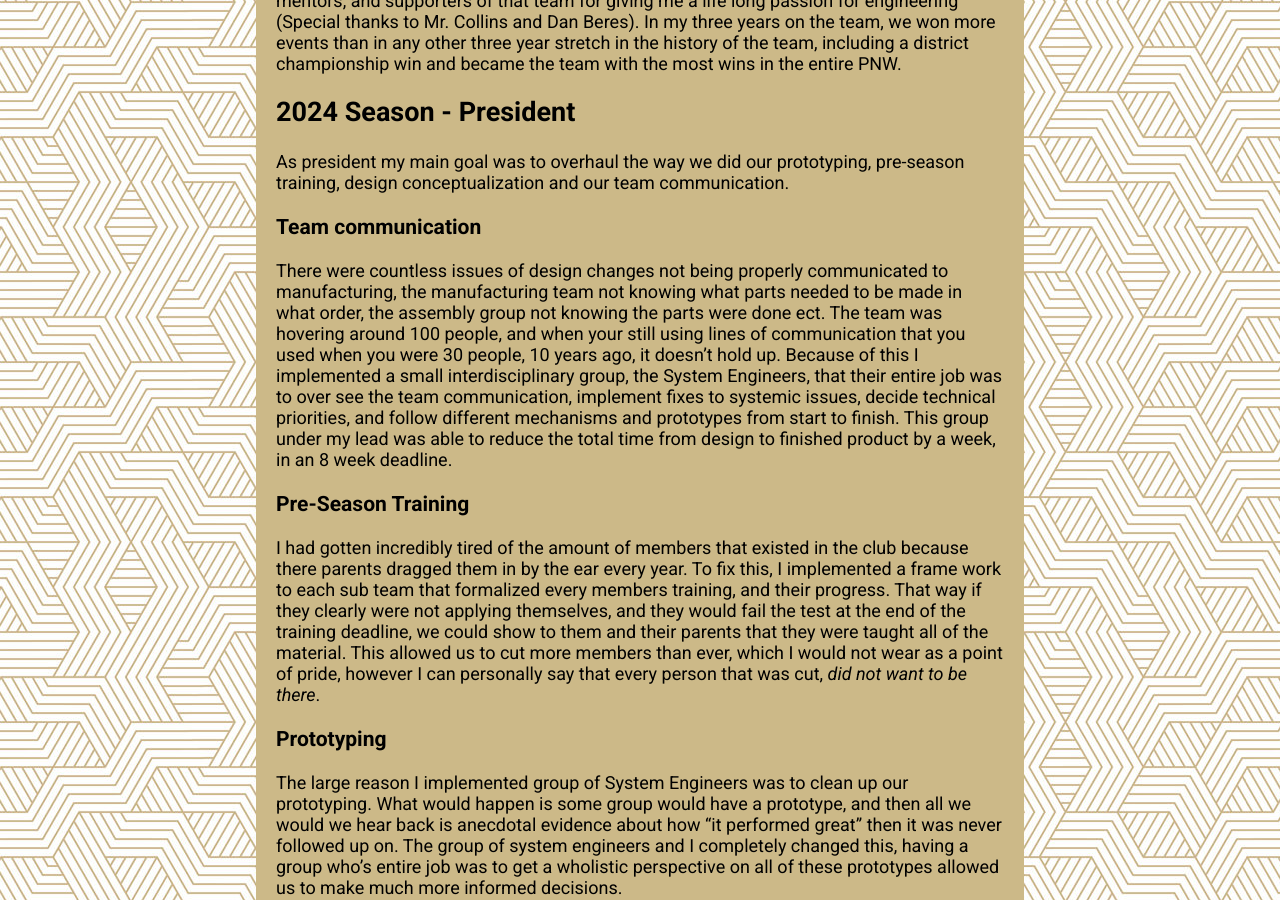
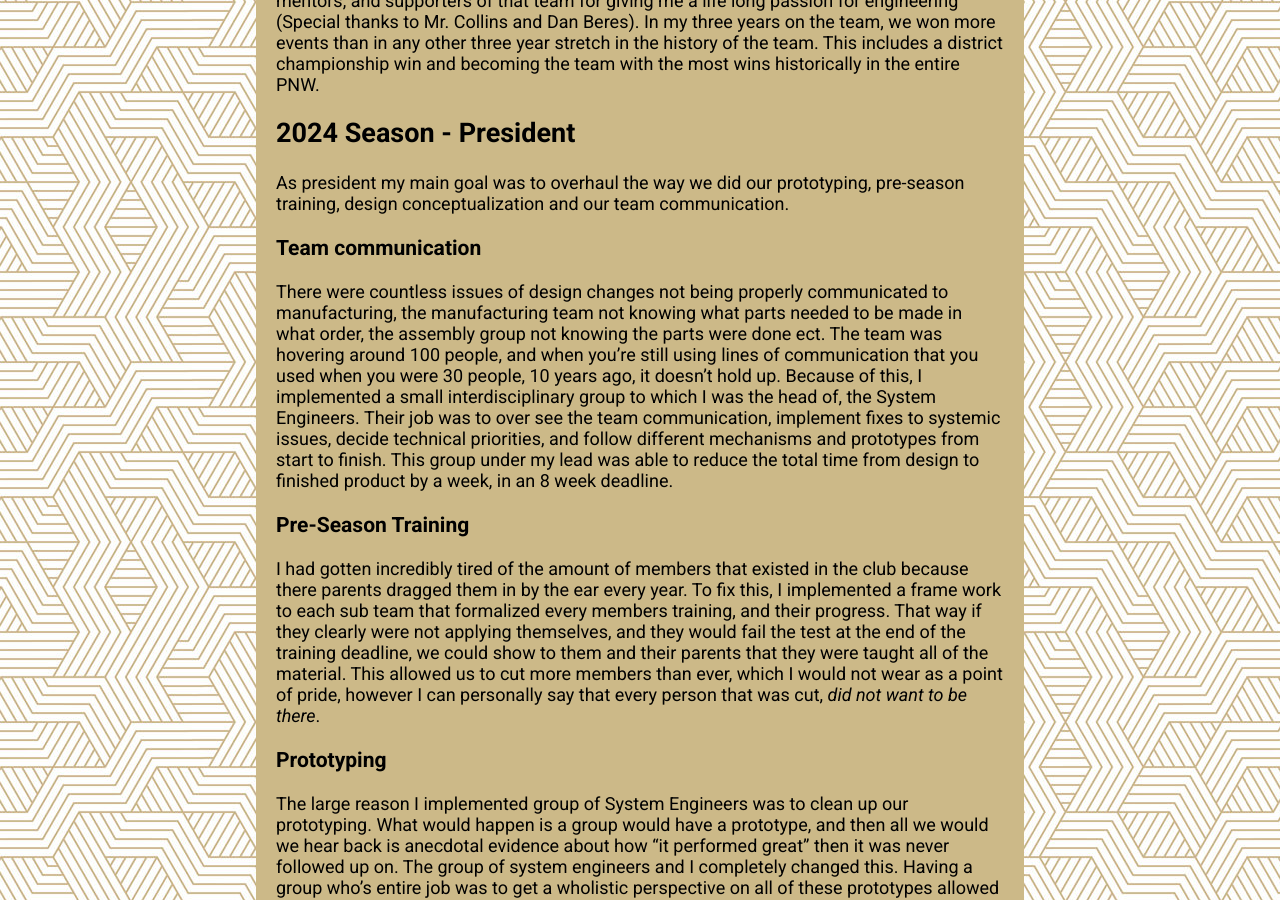
Before and after one commit to Brady-Hogg/Portfolio, a Jekyll site: the page built from bearmetal.md, in a window 1280 px wide and 900 px high, scrolled down 403 px. Built offline with Jekyll 4.4.1, drawn with Linux system fonts in a browser that asks for light colours; some of the changed text lies outside the part shown.

Commit message:
Update bearmetal.md

```diff
--- a/bearmetal.md
+++ b/bearmetal.md
@@ -5,23 +5,23 @@ permalink: /bearmetal
 ---
 
 ## Introduction
-I was on the FRC team at my high school, [Bear Metal](https://tahomarobotics.org/), for 3 years. FRC, or [First Robotics Competition](https://www.firstinspires.org/robotics/frc) is a high school program in which schools all over the world compete annually, to design, build and program a 115 lb robot, to compete in a 3 on 3 format. Participating in this was incredibly formative for me. I still will forever be in debt to all of the older students, mentors, and supporters of that team for giving me a life long passion for engineering (Special thanks to Mr. Collins and Dan Beres). In my three years on the team, we won more events than in any other three year stretch in the history of the team, including a district championship win and became the team with the most wins in the entire PNW.
+I was on the FRC team at my high school, [Bear Metal](https://tahomarobotics.org/), for 3 years. FRC, or [First Robotics Competition](https://www.firstinspires.org/robotics/frc) is a high school program in which schools all over the world compete annually, to design, build and program a 115 lb robot, to compete in a 3 on 3 format. Participating in this was incredibly formative for me. I still will forever be in debt to all of the older students, mentors, and supporters of that team for giving me a life long passion for engineering (Special thanks to Mr. Collins and Dan Beres). In my three years on the team, we won more events than in any other three year stretch in the history of the team. This includes a district championship win and becoming the team with the most wins historically in the entire PNW.
 ## 2024 Season - President
 As president my main goal was to overhaul the way we did our prototyping, pre-season training, design conceptualization and our team communication.
 ### Team communication
-There were countless issues of design changes not being properly communicated to manufacturing, the manufacturing team not knowing what parts needed to be made in what order, the assembly group not knowing the parts were done ect. The team was hovering around 100 people, and when your still using lines of communication that you used when you were 30 people, 10 years ago, it doesn't hold up. Because of this I implemented a small interdisciplinary group, the System Engineers, that their entire job was to over see the team communication, implement fixes to systemic issues, decide technical priorities, and follow different mechanisms and prototypes from start to finish. This group under my lead was able to reduce the total time from design to finished product by a week, in an 8 week deadline.
+There were countless issues of design changes not being properly communicated to manufacturing, the manufacturing team not knowing what parts needed to be made in what order, the assembly group not knowing the parts were done ect. The team was hovering around 100 people, and when you're still using lines of communication that you used when you were 30 people, 10 years ago, it doesn't hold up. Because of this, I implemented a small interdisciplinary group to which I was the head of, the System Engineers. Their job was to over see the team communication, implement fixes to systemic issues, decide technical priorities, and follow different mechanisms and prototypes from start to finish. This group under my lead was able to reduce the total time from design to finished product by a week, in an 8 week deadline.
 ### Pre-Season Training
 I had gotten incredibly tired of the amount of members that existed in the club because there parents dragged them in by the ear every year. To fix this, I implemented a frame work to each sub team that formalized every members training, and their progress. That way if they clearly were not applying themselves, and they would fail the test at the end of the training deadline, we could show to them and their parents that they were taught all of the material. This allowed us to cut more members than ever, which I would not wear as a point of pride, however I can personally say that every person that was cut, *did not want to be there*.
 ### Prototyping
-The large reason I implemented group of System Engineers was to clean up our prototyping. What would happen is some group would have a prototype, and then all we would we hear back is anecdotal evidence about how "it performed great" then it was never followed up on. The group of system engineers and I completely changed this, having a group who's entire job was to get a wholistic perspective on all of these prototypes allowed us to make much more informed decisions.
+The large reason I implemented group of System Engineers was to clean up our prototyping. What would happen is a group would have a prototype, and then all we would we hear back is anecdotal evidence about how "it performed great" then it was never followed up on. The group of system engineers and I completely changed this. Having a group who's entire job was to get a wholistic perspective on all of these prototypes allowed us to make much more informed decisions.
 ### Design conceptualization
-Historically the team had two design reviews every year, the preliminary, and critical design review for the robot. However, after talking with a professional system engineer (thanks Hans Hoppe), he suggested we did a system design review as well. So with his help, I put together a system design review, which we would hold on day 2 of brainstorming, to get the team together and decide not on what mechanisms we wanted, but rather what strategy, design philosophies, and robot architecture was important to us. This was a huge help, looking back the 2023 robot was a terrible concept, executed brilliantly. The 2024 robot was a beautiful concept, with beautiful execution, that fell short with a few technical oversights. I'd much rather fall short technically, then fall short due to poor decision making, as I feel one leads to much better learning as an engineer.
+Historically the team had two design reviews every year, the preliminary, and critical design review for the robot. However, after talking with a professional system engineer (thanks Hans Hoppe), he suggested we did a system design review as well. So with his help, I put together a system design review, which we would hold on day 2 of brainstorming. This meeting would get the team together and decide not on what mechanisms we wanted, but rather what strategy, design philosophies, and robot architecture was important to us. This was a huge help, looking back the 2023 robot was a terrible concept, executed brilliantly. The 2024 robot was a beautiful concept, with beautiful execution, that fell short with a few technical oversights. I'd much rather fall short technically, then fall short due to poor decision making, as I feel one leads to much better learning as an engineer.
 ### Shoot out Stabilizers
-Although it was a goal of mine to not do any design my senior year, to let the other members have their moment and for me to focus on systemic improvements. However, at a certain point I had to step back in. The problem was regarding the climb. That year, you had to climb on a horizontal chain, and place a game piece in a small slot. However, out dynamics were such that the rear of our robot was too heavy, and would fall away from the chain. The other challenge was we were already at the legal limit for motors, so we needed a solution that driven or triggered by another mechanism. Here is 17 year old me to explain:
+It was a goal of mine to not do any design my senior year, so other members have their moment and I could focus on systemic improvements. However, at a certain point timelines were tight and the Lead Designer asked me to step in. The problem was regarding the climb. That year, you had to climb on a horizontal chain, and place a game piece in a small slot. However, out dynamics were such that the rear of our robot was too heavy, and would fall away from the chain. The other challenge was we were already at the legal limit for motors, so we needed a solution that driven or triggered by another mechanism. So in one very late night, two nights before competition, I designed the shootouts. Here is 17 year old me to explain:
 <iframe width="560" height="315" src="https://www.youtube.com/embed/BaliotPneNA?si=-W6JCefut1YF39Lo&amp;start=548" title="YouTube video player" frameborder="0" allow="accelerometer; autoplay; clipboard-write; encrypted-media; gyroscope; picture-in-picture; web-share" referrerpolicy="strict-origin-when-cross-origin" allowfullscreen></iframe>
 
 ## 2023 Season - Lead Designer
-As design lead I learned a lot about technical project management and leadership. I help trainings, hosted design reviews, and delegated all design tasks.
+As Lead Designer I learned a lot about technical project management and leadership. I help trainings, hosted design reviews, and delegated all design tasks. I was also a key voice in the overall architecture of the robot.
 ## Side Climb
 My personal contribution was the side climb. It was a unique take on the challenge, and we were the only team in the world successfully able to pull off a climb of this technique, in fact, the team that ending up winning the entire world championship, attempted to copy my design, but they were unable to make it work. I attempted to give them assistance, but they declined my help.
 Here is a demo video:
```
